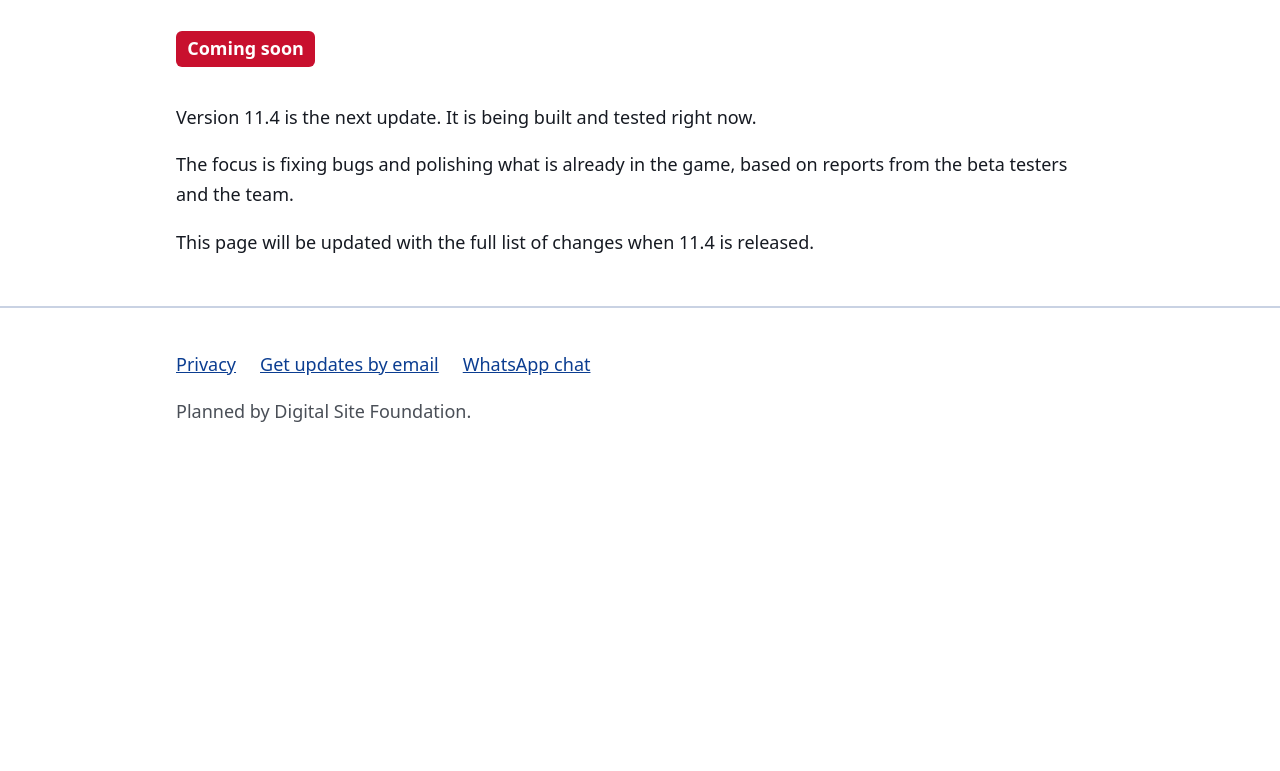
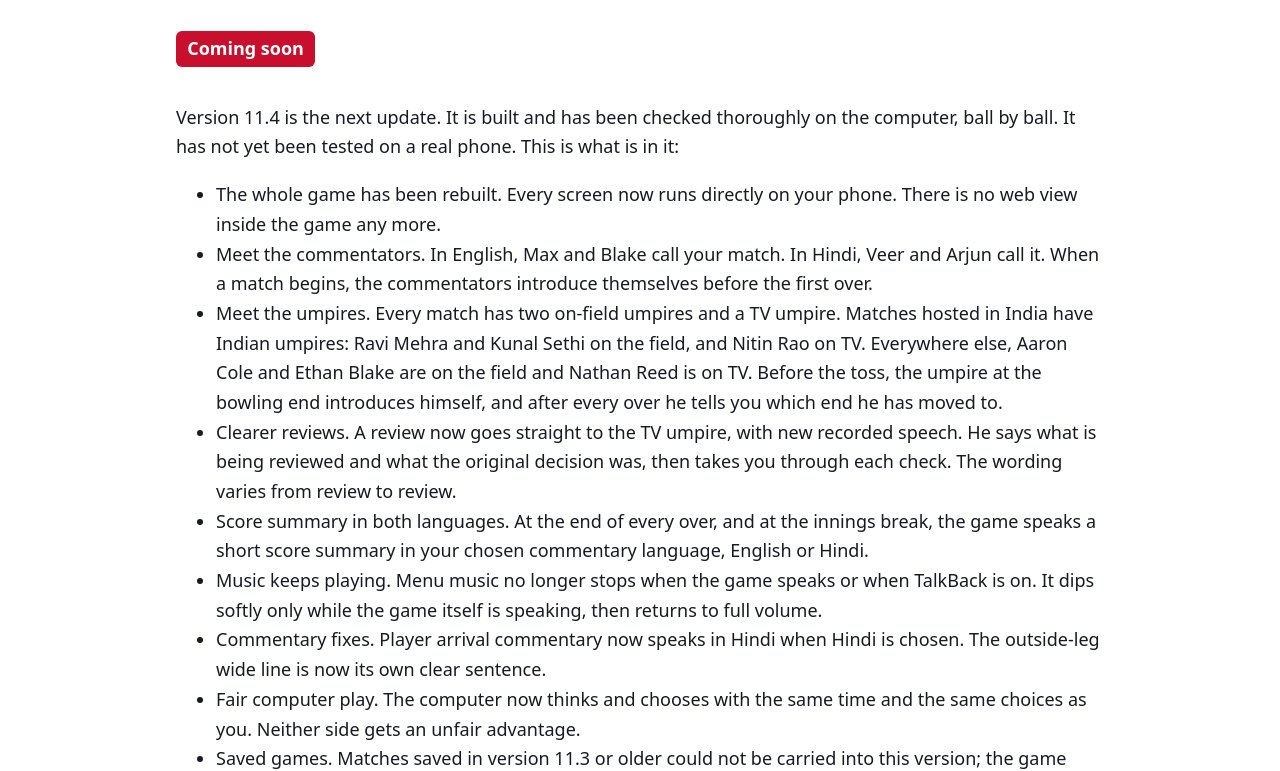
Before and after one commit to superover-ci/superover-ci.github.io, a plain HTML site: page versions/v11-4.html in a window 1280 px wide. Shown: the part 183-954 px from the top of the page. Before the commit the page ends 800 px from the top, so only its background shows below. Drawn offline with Linux system fonts and the light colour scheme.

Commit message:
Version 11.4 page: full feature list (coming soon, honest labels); show Coming soon in What's New list

```diff
--- a/versions/v11-4.html
+++ b/versions/v11-4.html
@@ -33,9 +33,19 @@
 <h1>Version 11.4</h1>
 
 <p class="badge">Coming soon</p>
-  <p>Version 11.4 is the next update. It is being built and tested right now.</p>
-  <p>The focus is fixing bugs and polishing what is already in the game, based on reports from the beta testers and the team.</p>
-  <p>This page will be updated with the full list of changes when 11.4 is released.</p>
+  <p>Version 11.4 is the next update. It is built and has been checked thoroughly on the computer, ball by ball. It has not yet been tested on a real phone. This is what is in it:</p>
+<ul>
+    <li>The whole game has been rebuilt. Every screen now runs directly on your phone. There is no web view inside the game any more.</li>
+    <li>Meet the commentators. In English, Max and Blake call your match. In Hindi, Veer and Arjun call it. When a match begins, the commentators introduce themselves before the first over.</li>
+    <li>Meet the umpires. Every match has two on-field umpires and a TV umpire. Matches hosted in India have Indian umpires: Ravi Mehra and Kunal Sethi on the field, and Nitin Rao on TV. Everywhere else, Aaron Cole and Ethan Blake are on the field and Nathan Reed is on TV. Before the toss, the umpire at the bowling end introduces himself, and after every over he tells you which end he has moved to.</li>
+    <li>Clearer reviews. A review now goes straight to the TV umpire, with new recorded speech. He says what is being reviewed and what the original decision was, then takes you through each check. The wording varies from review to review.</li>
+    <li>Score summary in both languages. At the end of every over, and at the innings break, the game speaks a short score summary in your chosen commentary language, English or Hindi.</li>
+    <li>Music keeps playing. Menu music no longer stops when the game speaks or when TalkBack is on. It dips softly only while the game itself is speaking, then returns to full volume.</li>
+    <li>Commentary fixes. Player arrival commentary now speaks in Hindi when Hindi is chosen. The outside-leg wide line is now its own clear sentence.</li>
+    <li>Fair computer play. The computer now thinks and chooses with the same time and the same choices as you. Neither side gets an unfair advantage.</li>
+    <li>Saved games. Matches saved in version 11.3 or older could not be carried into this version; the game announces this on first launch. Every match saved from this version onward will keep opening in all future versions.</li>
+    <li>Player names. 203 names use new first-attempt recordings that no one has checked by ear yet. All names stay in the game. If a name sounds wrong, report it through the Feedback page and it will be fixed in a later update.</li>
+  </ul>
 </main>
 <footer class="site-footer">
   <div class="wrap">
```
Also changed, not shown: whats-new.html (+1 -1 lines).
